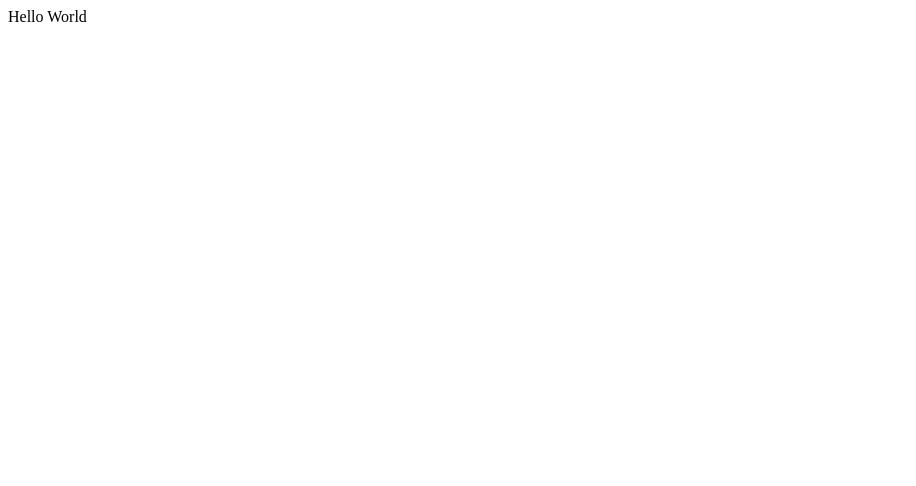
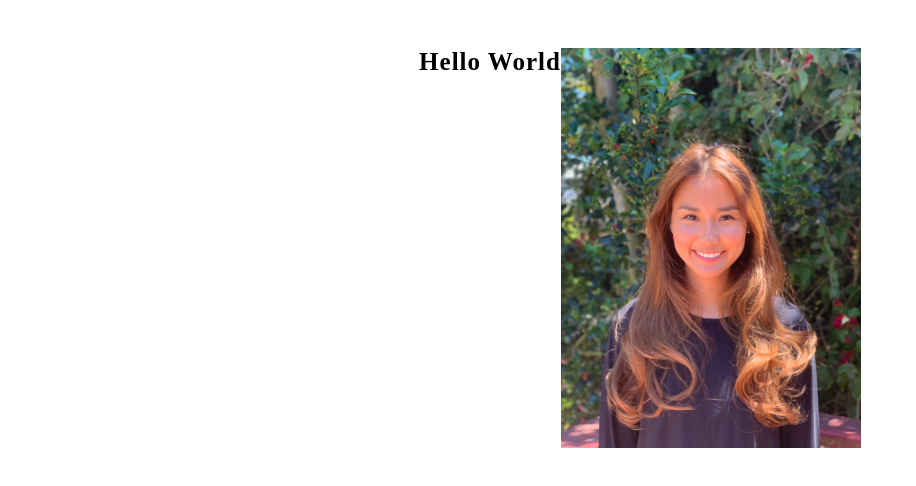
Before and after one commit to aizamjj/portfolio-website, a React app: page / in a window 1280 px wide. Shown: the top 486 px of the page, without its empty margins (0-916 px from the left). Built offline with nearby package versions, Linux system fonts and the light colour scheme.

Commit message:
Complete set up

```diff
--- a/package.json
+++ b/package.json
@@ -41,6 +41,7 @@
     "html-webpack-plugin": "^4.3.0",
     "jest": "^26.1.0",
     "style-loader": "^1.2.1",
+    "url-loader": "^4.1.0",
     "webpack": "^4.43.0",
     "webpack-cli": "^3.3.12",
     "webpack-dev-server": "^3.11.0",
--- a/src/components/App.js
+++ b/src/components/App.js
@@ -1,8 +1,23 @@
 import React from 'react';
+import './App.scss';
+
+// component imports
+import Image from './Image/Image';
+
+// other imports
+import profile from '../../public/images/profile.jpg';
 
 const App = () => {
   return (
-    <div>Hello World</div>
+    <div>
+      <span>Hello World</span>
+      <Image
+        src={profile}
+        alt="hero"
+        height="400"
+        width="400"
+      />
+    </div>
   );
 };
 
--- /dev/null
+++ b/src/components/Image/Image.js
@@ -0,0 +1,14 @@
+import React from 'react';
+
+const Image = (props) => {
+  return (
+    <img
+      src={props.src}
+      alt={props.alt}
+      height={props.height}
+      wdth={props.wdth}
+    />
+  );
+};
+
+export default Image;
--- a/src/index.html
+++ b/src/index.html
@@ -3,6 +3,7 @@
     <head>
         <meta charset="utf-8">
         <title>AJ's Portfolio</title>
+        <link rel="stylesheet" href="https://fonts.googleapis.com/css?family=Roboto+Mono">
     </head>
     <body>
         <div id ="app"></div>
--- a/webpack.common.js
+++ b/webpack.common.js
@@ -35,6 +35,12 @@
           'sass-loader',
         ],
       },
+      {
+        test: /\.(jpg|png)$/,
+        use: {
+          loader: 'url-loader',
+        },
+      },
     ],
   },
   plugins: [
```
Also changed, not shown: public/images/profile.jpg (added).
